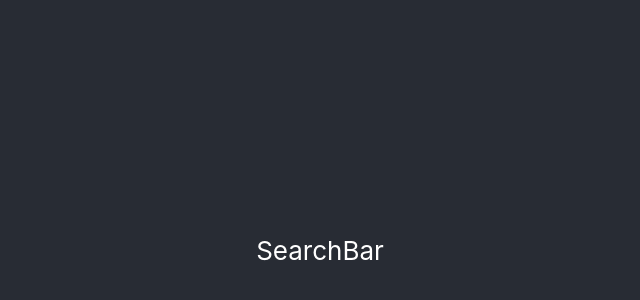
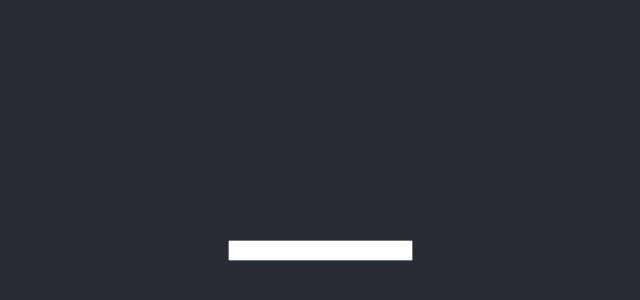
Before and after one commit to DanielDeanGithub/jammming, a React (Create React App) app: page / in a window 1280 px wide. Shown: the part 150-450 px from the top of the page, without its empty margins (320-960 px from the left). Built offline with nearby package versions, Linux system fonts and the light colour scheme.

Commit message:
Add state to SearchBar

```diff
--- a/src/components/SearchBar/SearchBar.js
+++ b/src/components/SearchBar/SearchBar.js
@@ -1,9 +1,11 @@
-import React from 'react'
+import React, { useState, useEffect } from 'react';
 
 function SearchBar() {
-  return (
-    <div>SearchBar</div>
-  )
-}
+    const [search, setSearch] = useState("");
 
-export default SearchBar
+    return (
+        <input id="Search" />
+    );
+};
+
+export default SearchBar;
```
